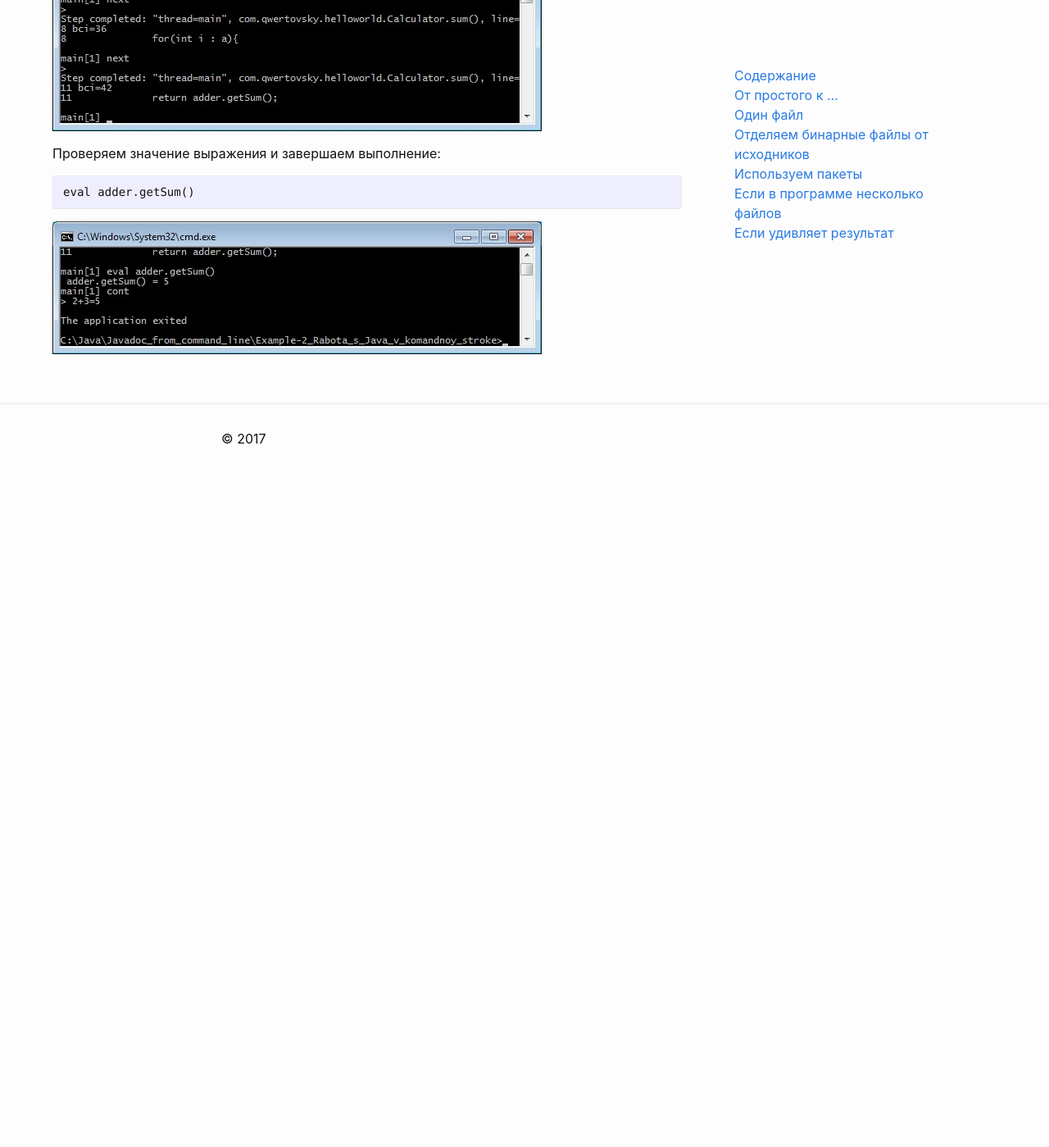
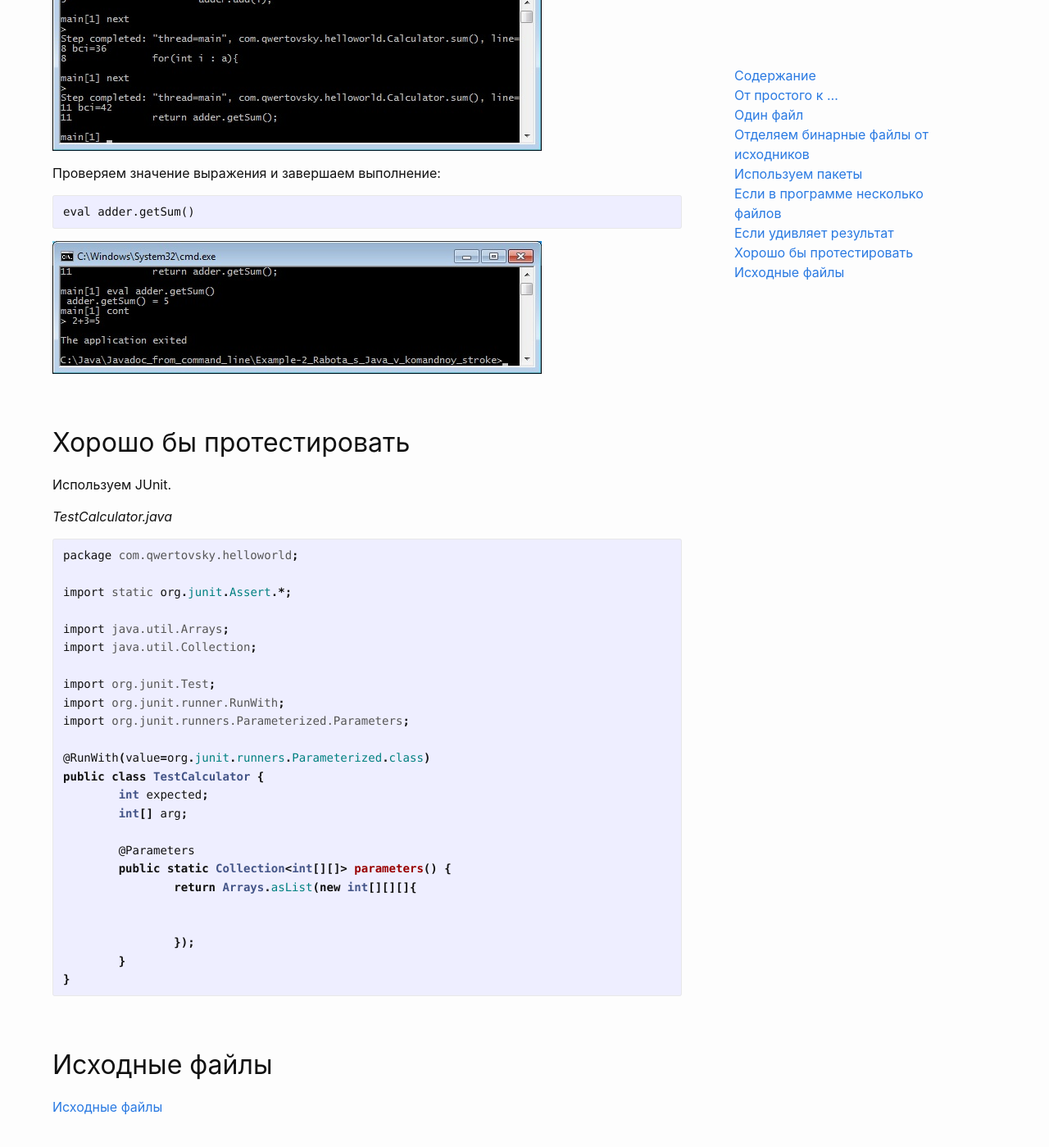
Before and after one commit to evgenvandev/example-with-minima, a Jekyll site: the page built from codes/_posts/2022-02-27-work-with-java-in-command-line.md, in a window 1280 px wide and 1400 px high, scrolled down 9911 px. Shown: the whole window at 82% size. Built offline with Jekyll 4.4.1, drawn with Linux system fonts in a browser that asks for light colours; before the commit the page ends 10503 px from its top, so only the background shows below that; some of the changed text lies outside the part shown.

Commit message:
add test part

````diff
--- a/codes/_posts/2022-02-27-work-with-java-in-command-line.md
+++ b/codes/_posts/2022-02-27-work-with-java-in-command-line.md
@@ -22,6 +22,7 @@ author: Evgeny
 - [Используем пакеты](#ispolzuem_pakety)
 - [Если в программе несколько файлов](#esli_v_programme_neskolko_faylov)
 - [Если удивляет результат](#esli_udivlyaet_rezultat)
+- [Хорошо бы протестировать](#horosho_by_protestirovat)
 
 ---
 
@@ -311,3 +312,39 @@ eval adder.getSum()
 ```
 
 !["проверка значения выражения"]({{ site.url }}{{ site.baseurl }}/assets/images/codes/work-with-java-in-command-line-17.jpg "equal value expression")
+
+## Хорошо бы протестировать  {#horosho_by_protestirovat}
+
+Используем JUnit.
+
+_TestCalculator.java_
+```java
+package com.qwertovsky.helloworld;
+
+import static org.junit.Assert.*;
+
+import java.util.Arrays;
+import java.util.Collection;
+
+import org.junit.Test;
+import org.junit.runner.RunWith;
+import org.junit.runners.Parameterized.Parameters;
+
+@RunWith(value=org.junit.runners.Parameterized.class)
+public class TestCalculator {
+	int expected;
+	int[] arg;
+
+	@Parameters
+	public static Collection<int[][]> parameters() {
+		return Arrays.asList(new int[][][]{
+
+
+		});
+	}
+}
+```
+
+## Исходные файлы  {#Ishodnye_faily}
+
+[Исходные файлы]({{ site.url }}{{ site.baseurl }}/assets/source_code/Example-2_Rabota_s_Java_v_komandnoy_stroke.rar "source_code_example")
````
Also changed, not shown: 1 other file.
